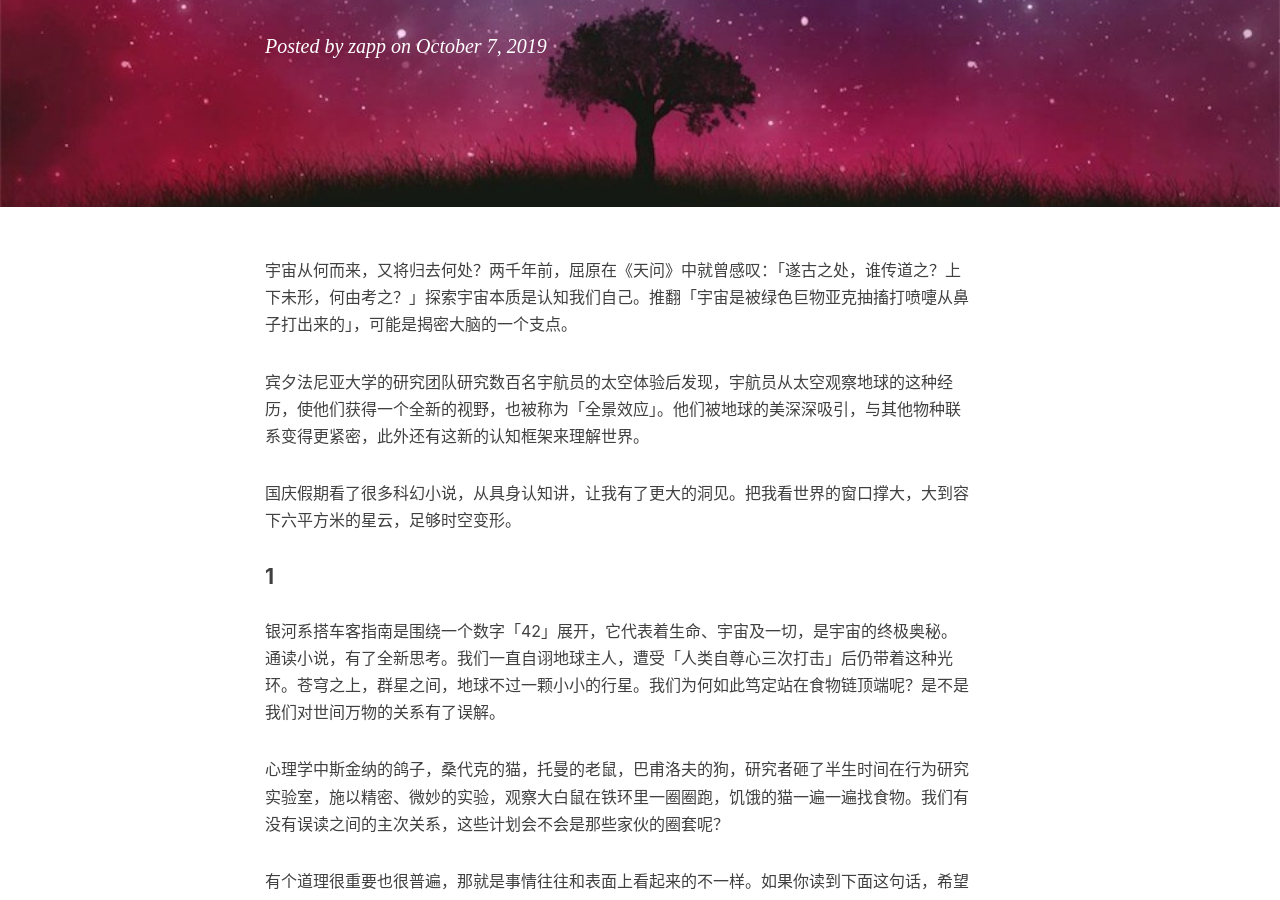
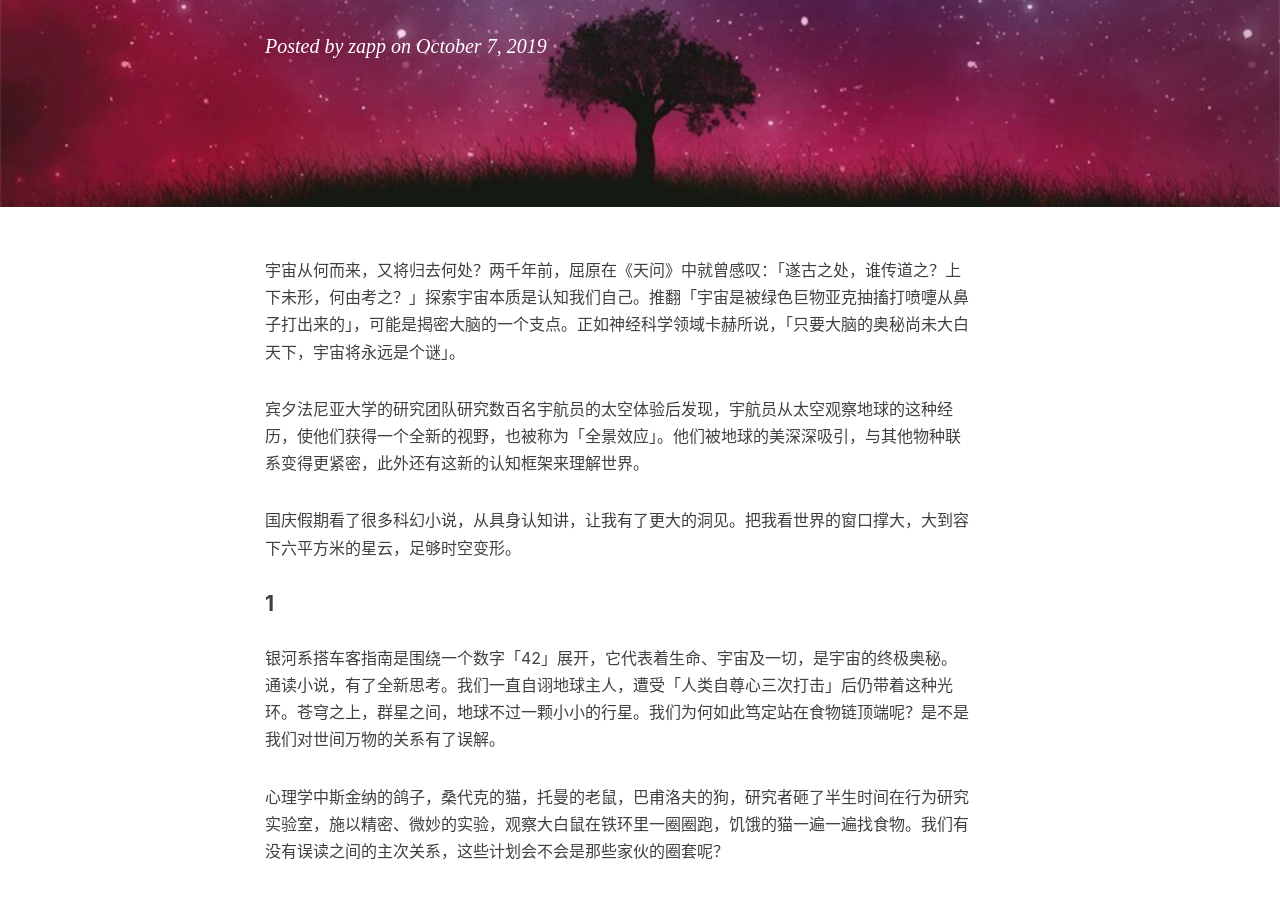
Before and after one commit to zapp926/blog, a Jekyll site: the page built from _posts/2019-10-07-universe.md, in a window 1280 px wide and 900 px high, scrolled down 376 px. Built offline with Jekyll 4.4.1, drawn with Linux system fonts in a browser that asks for light colours; nearby versions of some CDN libraries; comment, search, counter and statistics services are not loaded.

Commit message:
Update 2019-10-07-universe.md

```diff
--- a/_posts/2019-10-07-universe.md
+++ b/_posts/2019-10-07-universe.md
@@ -9,7 +9,7 @@ tags:
     - 读书笔记
 ---
 
-宇宙从何而来，又将归去何处？两千年前，屈原在《天问》中就曾感叹：「遂古之处，谁传道之？上下未形，何由考之？」探索宇宙本质是认知我们自己。推翻「宇宙是被绿色巨物亚克抽搐打喷嚏从鼻子打出来的」，可能是揭密大脑的一个支点。
+宇宙从何而来，又将归去何处？两千年前，屈原在《天问》中就曾感叹：「遂古之处，谁传道之？上下未形，何由考之？」探索宇宙本质是认知我们自己。推翻「宇宙是被绿色巨物亚克抽搐打喷嚏从鼻子打出来的」，可能是揭密大脑的一个支点。正如神经科学领域卡赫所说，「只要大脑的奥秘尚未大白天下，宇宙将永远是个谜」。
 
 宾夕法尼亚大学的研究团队研究数百名宇航员的太空体验后发现，宇航员从太空观察地球的这种经历，使他们获得一个全新的视野，也被称为「全景效应」。他们被地球的美深深吸引，与其他物种联系变得更紧密，此外还有这新的认知框架来理解世界。
 
```
